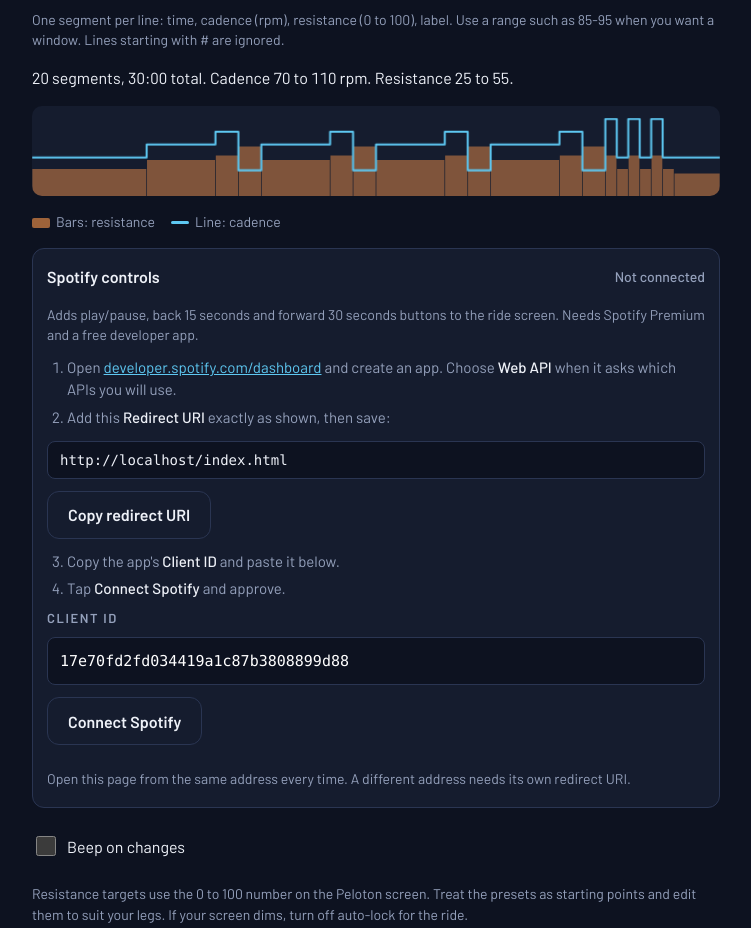
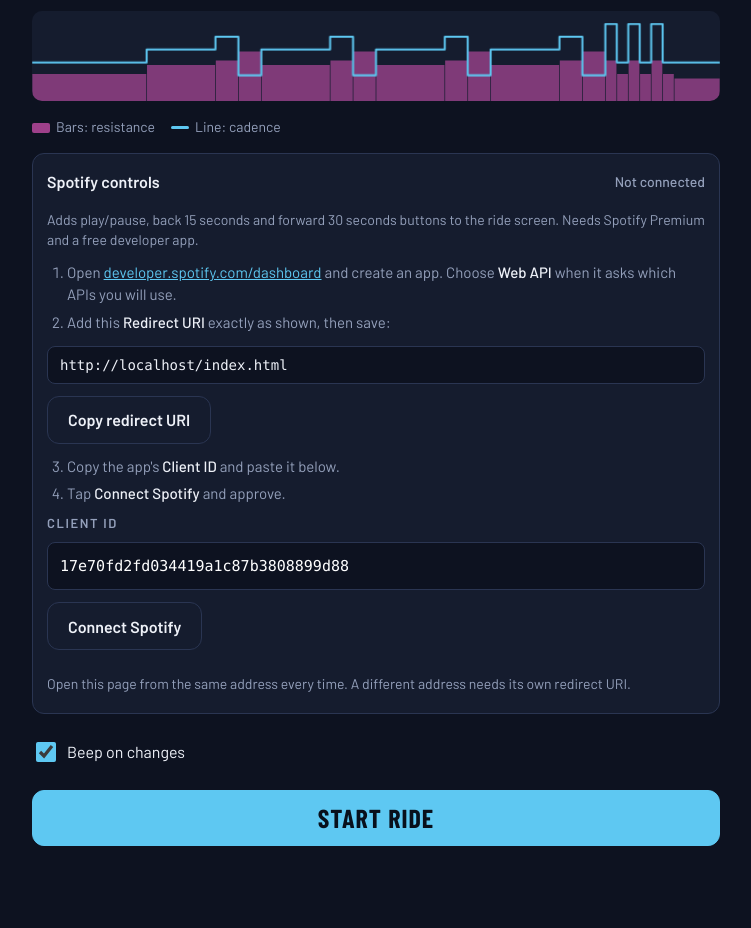
Before and after one commit to roundangle/peloton_spotify_ridecues, a plain HTML site: page index.html in a window 1280 px wide. Shown: the part 497-1425 px from the top of the page, without its empty margins (264-1015 px from the left). After the commit the page ends 1383 px from the top, so only its background shows below. Drawn offline with nearby package versions, Linux system fonts and the light colour scheme.

Commit message:
Removed redundant instructions and change orange color to magenta

```diff
--- a/index.html
+++ b/index.html
@@ -16,7 +16,7 @@
   --text: #eef1f8;
   --muted: #94a0bb;
   --cad: #5ec8f2;
-  --res: #ff9a4d;
+  --res: #ff5fd2;
   --display: "Barlow Condensed", "Arial Narrow", sans-serif;
   --body: "Barlow", system-ui, -apple-system, "Segoe UI", sans-serif;
   color-scheme: dark;
@@ -128,7 +128,6 @@ body.paused .tiles { opacity: .45; }
     <div class="wrap">
       <div>
         <h1>Ride Cues</h1>
-        <p class="lede">Play your podcast on your phone. Put this screen where you can see it, and it shows the cadence and resistance to hold and when to change.</p>
       </div>
 
       <div>
@@ -139,7 +138,6 @@ body.paused .tiles { opacity: .45; }
       <div>
         <label class="k" for="script" style="display:block;margin-bottom:8px">Workout script</label>
         <textarea id="script" spellcheck="false" autocomplete="off"></textarea>
-        <p class="hint" style="margin-top:8px">One segment per line: time, cadence (rpm), resistance (0 to 100), label. Use a range such as 85-95 when you want a window. Lines starting with # are ignored.</p>
         <p id="err" role="alert"></p>
       </div>
 
@@ -173,9 +171,8 @@ body.paused .tiles { opacity: .45; }
       </details>
 
       <div class="opts">
-        <label><input type="checkbox" id="optBeep"> Beep on changes</label>
+        <label><input type="checkbox" id="optBeep" checked> Beep on changes</label>
       </div>
-      <p class="hint">Resistance targets use the 0 to 100 number on the Peloton screen. Treat the presets as starting points and edit them to suit your legs. If your screen dims, turn off auto-lock for the ride.</p>
       <button class="btn primary" id="start" type="button">Start ride</button>
     </div>
   </section>
@@ -356,7 +353,7 @@ function fmt(sec) {
   });
 
   /* Audio and wake lock */
-  const opts = { beep: false };
+  const opts = { beep: true };
   $('optBeep').addEventListener('change', function (e) {
     opts.beep = e.target.checked;
     try { localStorage.setItem('ridecues-beep', opts.beep ? '1' : '0'); } catch (err) {}
@@ -697,7 +694,7 @@ function fmt(sec) {
   /* Initial state */
   let saved = null, savedBeep = null;
   try { saved = localStorage.getItem('ridecues-script'); savedBeep = localStorage.getItem('ridecues-beep'); } catch (e) {}
-  if (savedBeep === '1') { opts.beep = true; $('optBeep').checked = true; }
+  if (savedBeep === '0') { opts.beep = false; $('optBeep').checked = false; }
   if (saved && saved.trim()) { script.value = saved; refresh(); } else { refresh(); }
   loadPresets().then(function (list) {
     PRESETS = list;
```
